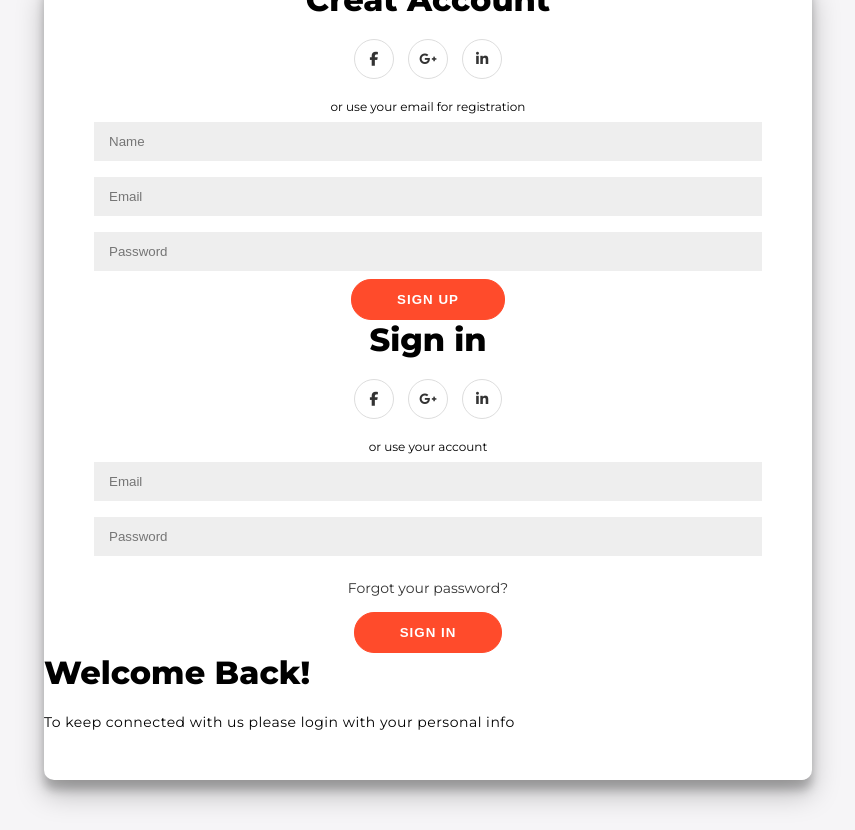
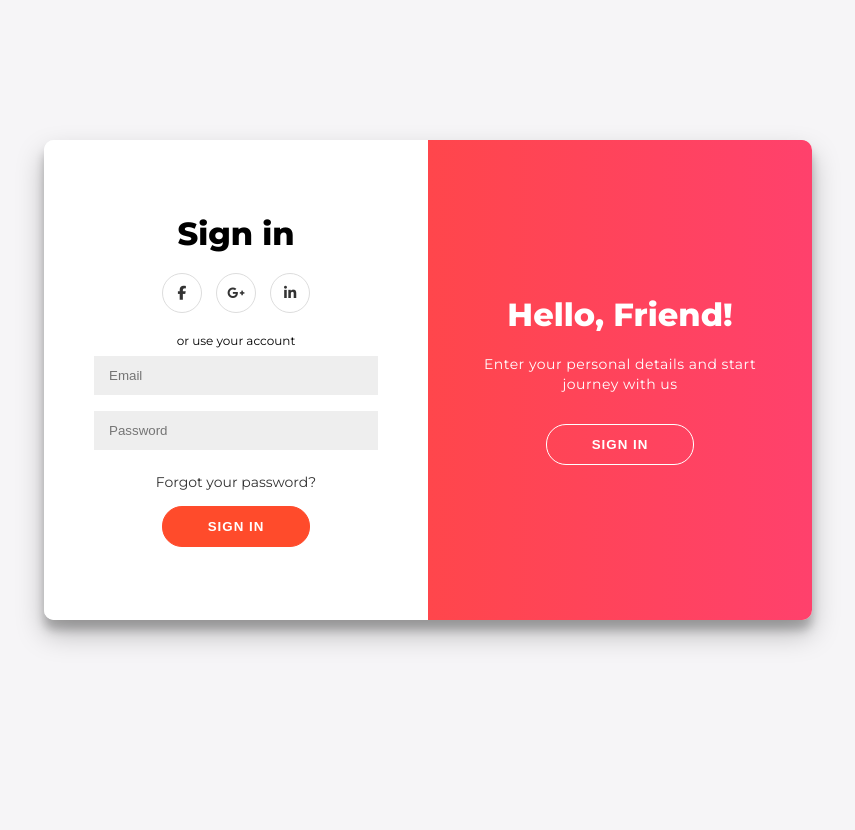
Before and after one commit to MhmodTayel/Slider-Sign-In-Sign-Up-Form, a plain HTML site: page index.html in a window 1280 px wide. Shown: the whole page, without its empty margins (212-1067 px from the left). Drawn offline with Linux system fonts and the light colour scheme.

Commit message:
done with css

```diff
--- a/style.css
+++ b/style.css
@@ -107,3 +107,71 @@ button.ghost {
   background: transparent;
   border-color: #fff;
 }
+
+.form-container {
+  position: absolute;
+  top: 0;
+  height: 100%;
+  transition: all 0.6s ease-in-out;
+}
+
+.sign-in-container {
+  left: 0;
+  width: 50%;
+  z-index: 2;
+}
+
+.sign-up-container {
+  left: 0;
+  width: 50%;
+  opacity: 0;
+  z-index: 1;
+}
+
+.overlay-container {
+  position: absolute;
+  top: 0;
+  left: 50%;
+  width: 50%;
+  height: 100%;
+  overflow: hidden;
+  transition: transofrm 0.6s ease-in-out;
+  z-index: 100;
+}
+
+.overlay {
+  background: #ff416c;
+  background: linear-gradient(to right, #ff4b2b, #ff416c) no-repeat 0 0 / cover;
+  color: #fff;
+  position: relative;
+  left: -100%;
+  height: 100%;
+  width: 200%;
+  transform: translateX(0);
+  transition: transform 0.6s ease-in-out;
+}
+
+.overlay-panel {
+  position: absolute;
+  top: 0;
+  display: flex;
+  flex-direction: column;
+  justify-content: center;
+  align-items: center;
+  padding: 0 40px;
+  height: 100%;
+  width: 50%;
+  text-align: center;
+  transform: translateX(0);
+  transition: transform .6s ease-in-out;
+}
+
+.overlay-right {
+  right: 0;
+  transform: translateX(0);
+}
+
+
+.overlay-left {
+  transform: translateX(-20%);
+}
```
